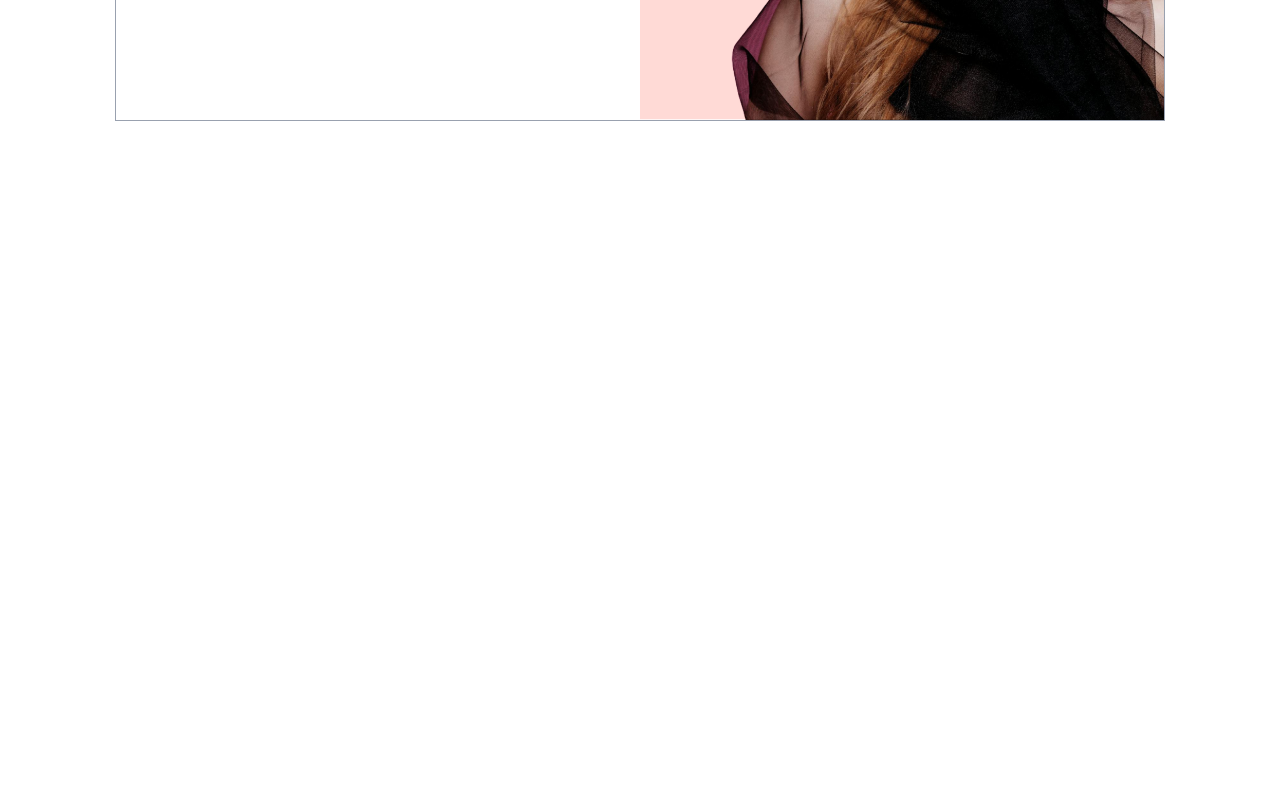
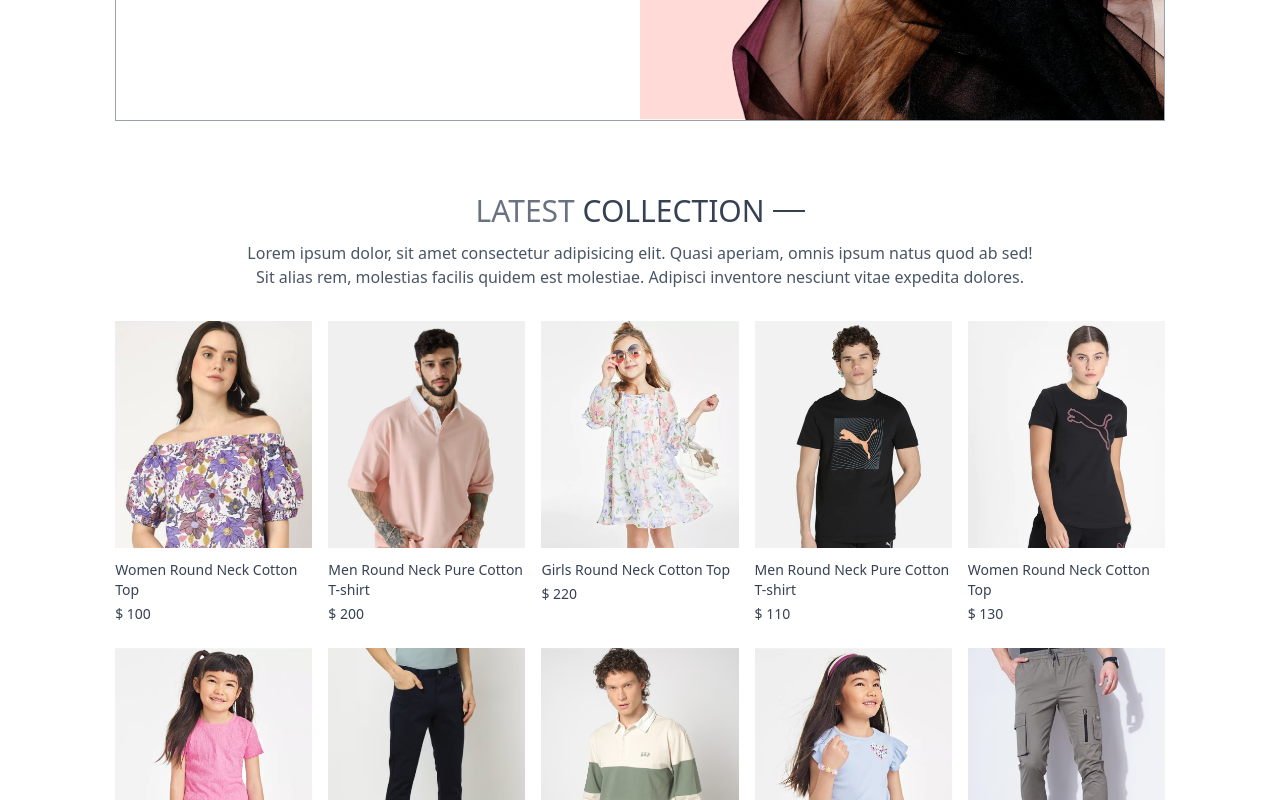
Before and after one commit to Nitishjhaa/full-stack-project, a React (Vite) app in the folder e-commerce/Frontend/: page / in a window 1280 px wide. Shown: the part 480-1280 px from the top of the page. Before the commit the page ends 800 px from the top, so only its background shows below. Built offline with nearby package versions, Linux system fonts and the light colour scheme.

Commit message:
made some improvement

```diff
--- /dev/null
+++ b/e-commerce/Frontend/src/components/Bestseller.jsx
@@ -0,0 +1,14 @@
+import React, { useContext } from 'react'
+
+const Bestseller = () => {
+
+    const {product} = useContext(S)
+
+  return (
+    <div>
+
+    </div>
+  )
+}
+
+export default Bestseller
--- a/e-commerce/Frontend/src/components/LatestCollection.jsx
+++ b/e-commerce/Frontend/src/components/LatestCollection.jsx
@@ -1,9 +1,37 @@
 import React from 'react'
+import { useContext, useState, useEffect } from 'react'
+import { ShopContext } from '../context/ShopContext'
+import Title from './Title'
+import ProductItems from './ProductItems'
 
 const LatestCollection = () => {
+
+  const { products } = useContext(ShopContext)
+
+  const [latestProduct, setLatestProduct] = useState([]);
+
+  useEffect(() => {
+    setLatestProduct(products.slice(0, 10))
+  }, [])
+
+
   return (
-    <div>
+    <div className='my-10'>
+      <div className='text-center py-8 text-3xl'>
+        <Title text1={'LATEST'} text2={'COLLECTION'} />
+        <p className='w-3/4 m-auto text-xs sm:text-sm md:text-base text-gray-600 '>
+          Lorem ipsum dolor, sit amet consectetur adipisicing elit. Quasi aperiam, omnis ipsum natus quod ab sed! Sit alias rem, molestias facilis quidem est molestiae. Adipisci inventore nesciunt vitae expedita dolores.
+        </p>
+      </div>
 
+      {/* rendering products */}
+      <div className='grid grid-cols-2 sm:grid-cols-3 md:grid-cols-4 lg:grid-cols-5 gap-4 gap-y-6 '>
+        {
+          latestProduct.map((item, index) => (
+            <ProductItems key={index} id={item._id} image={item.image} name={item.name} price={item.price} />
+          ))
+        }
+      </div>
     </div>
   )
 }
--- a/e-commerce/Frontend/src/components/Navbar.jsx
+++ b/e-commerce/Frontend/src/components/Navbar.jsx
@@ -19,7 +19,10 @@
   return (
     <>
       <div className='flex justify-between items-center py-5 font-medium'>
-        <img src={assets.logo} className='w-36' alt="Logo" />
+        <Link to='/'>
+          <img src={assets.logo} className='w-36' alt="Logo" />
+
+        </Link>
 
         <ul className='hidden md:flex gap-5 text-sm text-gray-700'>
           {links.map(({ path, label }) => (
--- /dev/null
+++ b/e-commerce/Frontend/src/components/ProductItems.jsx
@@ -0,0 +1,24 @@
+import React, { useContext } from 'react'
+import { ShopContext } from '../context/ShopContext'
+import { Link } from 'react-router-dom'
+
+const ProductItems = ({ id, image, name, price }) => {
+
+  const { currency } = useContext(ShopContext)
+
+  return (
+    <Link className='text-gray-700 cursor-pointer' to={`/product/${id}`}>
+      <div className='overflow-hidden'>
+       <img className='hover:scale-110 transition ease-in-out' src={image[0]} alt="" />
+      </div>
+      <p className='pt-3 pb-1 text-sm'>
+        {name}
+      </p>
+      <p className='text-sm font-medium'>
+      {currency} {price}
+      </p>
+    </Link>
+  )
+}
+
+export default ProductItems
--- /dev/null
+++ b/e-commerce/Frontend/src/components/Title.jsx
@@ -0,0 +1,13 @@
+import React from 'react'
+
+const Title = ({text1, text2}) => {
+  return (
+    <div className='inline-flex gap-2 items-center mb-3'>
+        <p className='text-gray-500'>{text1} <span className='text-gray-700 font-medium'> {text2} </span></p>
+        <p className='w-8 sm:12 h-[1px] sm:h-[2px] bg-gray-700'></p>
+
+    </div>
+  )
+}
+
+export default Title
--- a/e-commerce/Frontend/src/main.jsx
+++ b/e-commerce/Frontend/src/main.jsx
@@ -3,9 +3,12 @@
 import './index.css'
 import App from './App.jsx'
 import { BrowserRouter } from 'react-router-dom'
+import ShopContextProvider from './context/ShopContext.jsx'
 
 createRoot(document.getElementById('root')).render(
   <BrowserRouter>
-    <App />
+    <ShopContextProvider>
+      <App />
+    </ShopContextProvider>
   </BrowserRouter>,
 )
```
